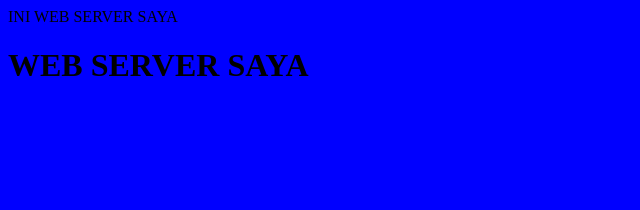
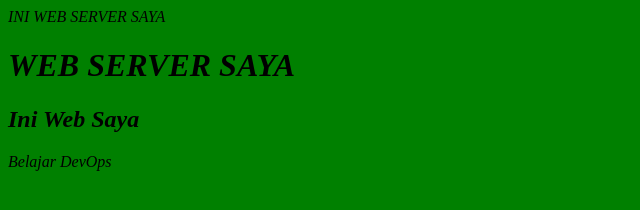
Before and after one commit to akbarhadiee123/apps-akbar, a plain HTML site: page repo-git/index.html in a window 1280 px wide. Shown: the whole page, without its empty margins (0-640 px from the left). Drawn offline with Linux system fonts and the light colour scheme.

Commit message:
update file index

```diff
--- a/repo-git/index.html
+++ b/repo-git/index.html
@@ -1,5 +1,7 @@
 INI WEB SERVER SAYA
 
 <h1>WEB SERVER SAYA</h1>
+<h2>Ini Web Saya</h2>
+<p>Belajar DevOps</p>
 
 <link rel="stylesheet" href="style/style.css">
--- a/repo-git/style/style.css
+++ b/repo-git/style/style.css
@@ -1,3 +1,6 @@
 body {
-    background-color: blue;
+    background-color: green;
+    text-align: justify;
+    font-style: italic;
+
 }
```
